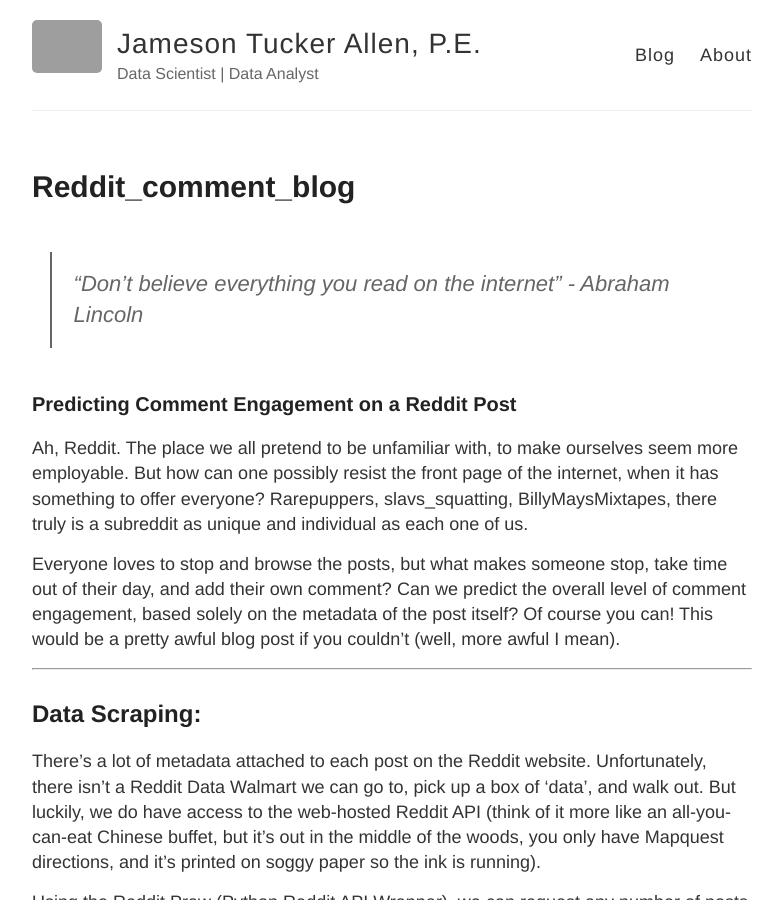
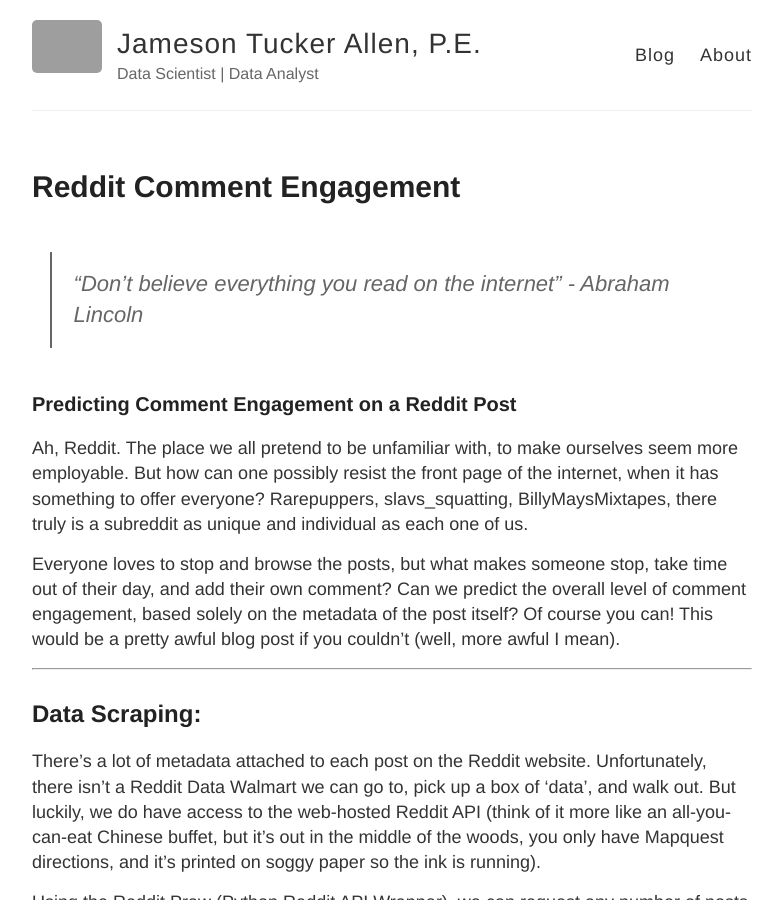
Before and after one commit to PhilPizza/jekyll-now, a Jekyll site: the page built from _posts/2018-02-26-Reddit_Comment_blog.md, in a window 1280 px wide and 900 px high. Shown: the whole window, without its empty margins (248-1031 px from the left). Built offline with Jekyll 4.4.1, drawn with Linux system fonts in a browser that asks for light colours; our own code applies the rules of GitHub Pages for plain Markdown files; grey boxes are pictures that could not be loaded.

Commit message:
Updated Title

```diff
--- a/_posts/2018-02-26-Reddit_Comment_blog.md
+++ b/_posts/2018-02-26-Reddit_Comment_blog.md
@@ -1,3 +1,7 @@
+---
+layout: post
+title: Reddit Comment Engagement
+---
 
 > "Don't believe everything you read on the internet" - Abraham Lincoln
 
```
